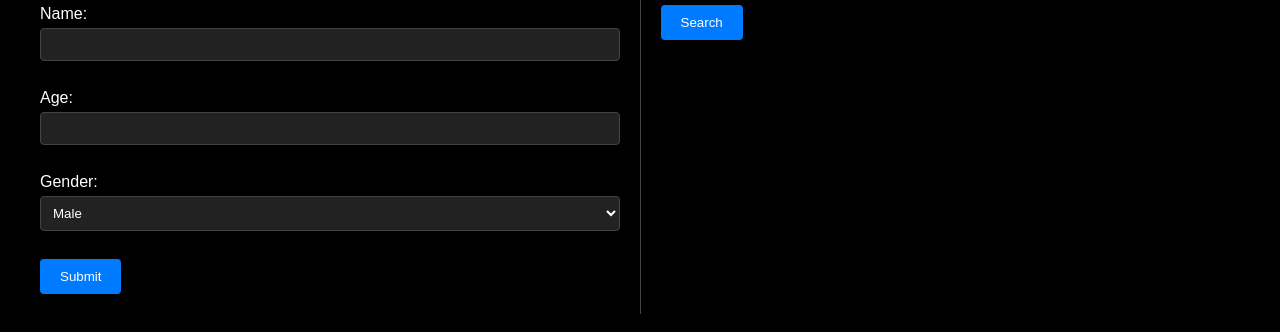
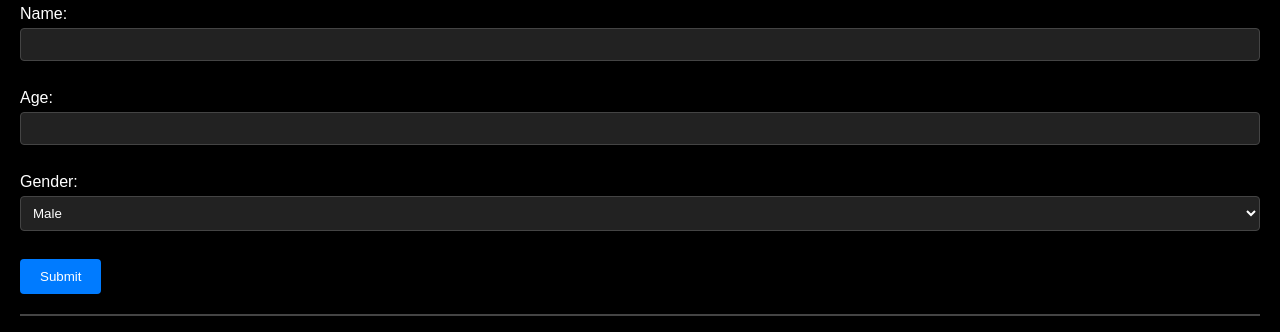
Before and after one commit to MIbnEKhalid/write, a plain HTML site: page index.html in a window 1280 px wide. Shown: the part 93-425 px from the top of the page. Drawn offline with Linux system fonts and the light colour scheme.

Commit message:
Update index.html

```diff
--- a/index.html
+++ b/index.html
@@ -16,18 +16,6 @@
         color: #fff;
     }
 
-    .container {
-        display: flex;
-    }
-
-    .left, .right {
-        flex: 1;
-        padding: 0 20px;
-    }
-
-    .left {
-        border-right: 1px solid #444;
-    }
 
     h1 {
         margin-bottom: 20px;
@@ -105,6 +93,12 @@
     tr:hover {
         background-color: #333; /* Hover row background color */
     }
+    /* Add this CSS code */
+.line {
+    width: 100%;
+    height: 2px; /* Adjust line thickness as needed */
+    background-color: #444; /* Line color */
+}
 
     </style>
 
@@ -115,7 +109,7 @@
 
     <div class="container">
 
-        <div class="left">
+        <div class="enter">
 
             <h1>Enter Data</h1>
 
@@ -134,8 +128,9 @@
             </form>
 
         </div>
+        <div class="line"></div>
 
-        <div class="right">
+        <div class="read">
 
             <h1>Read Data</h1>
             <form id="readForm">
@@ -173,14 +168,13 @@ function readData() {
     get(userDataRef).then((snapshot) => {
         if (snapshot.exists()) {
             const userData = snapshot.val();
-            let tableHTML = '<table><tr><th>ID</th><th>Name</th><th>Email</th><th>Gender</th></tr>';
+            let tableHTML = '<table><tr><th>Name</th><th>Age</th><th>Gender</th></tr>';
 
             // Loop through each user data and create table rows
             for (const [userId, user] of Object.entries(userData)) {
                 tableHTML += `<tr>
-                    <td>${user.Id}</td>
                     <td>${user.username}</td>
-                    <td>${user.email}</td>
+                    <td>${user.Age}</td>
                     <td>${user.Gender}</td>
                 </tr>`;
             }
@@ -211,7 +205,7 @@ function submitData(e) {
         } else {
             set(userRef, {
                 username: name,
-                email: age,
+                Age: age,
                 Gender: gender
             }).then(() => {
                 document.getElementById('message').innerText = "Data submitted successfully!";
```
